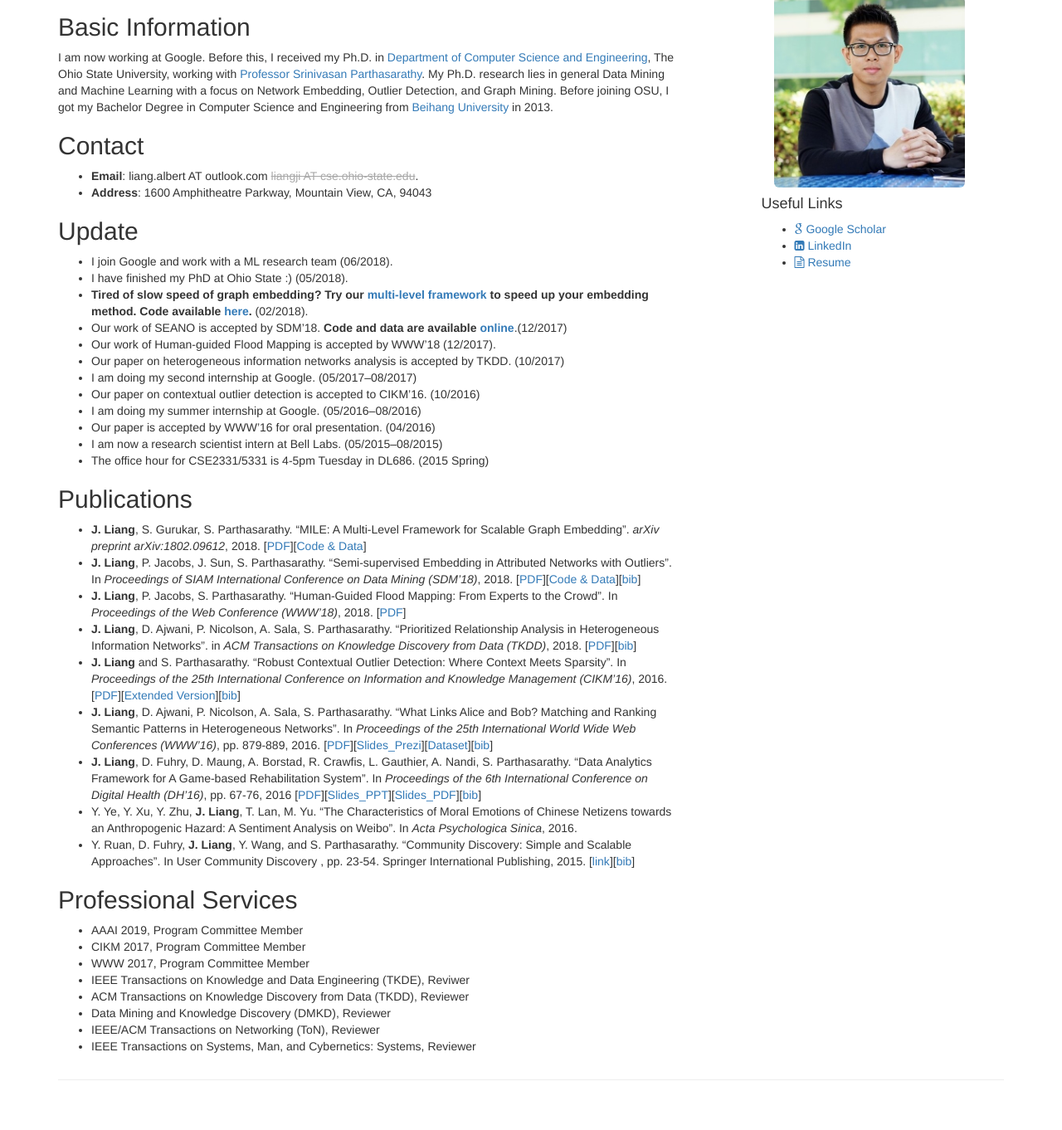
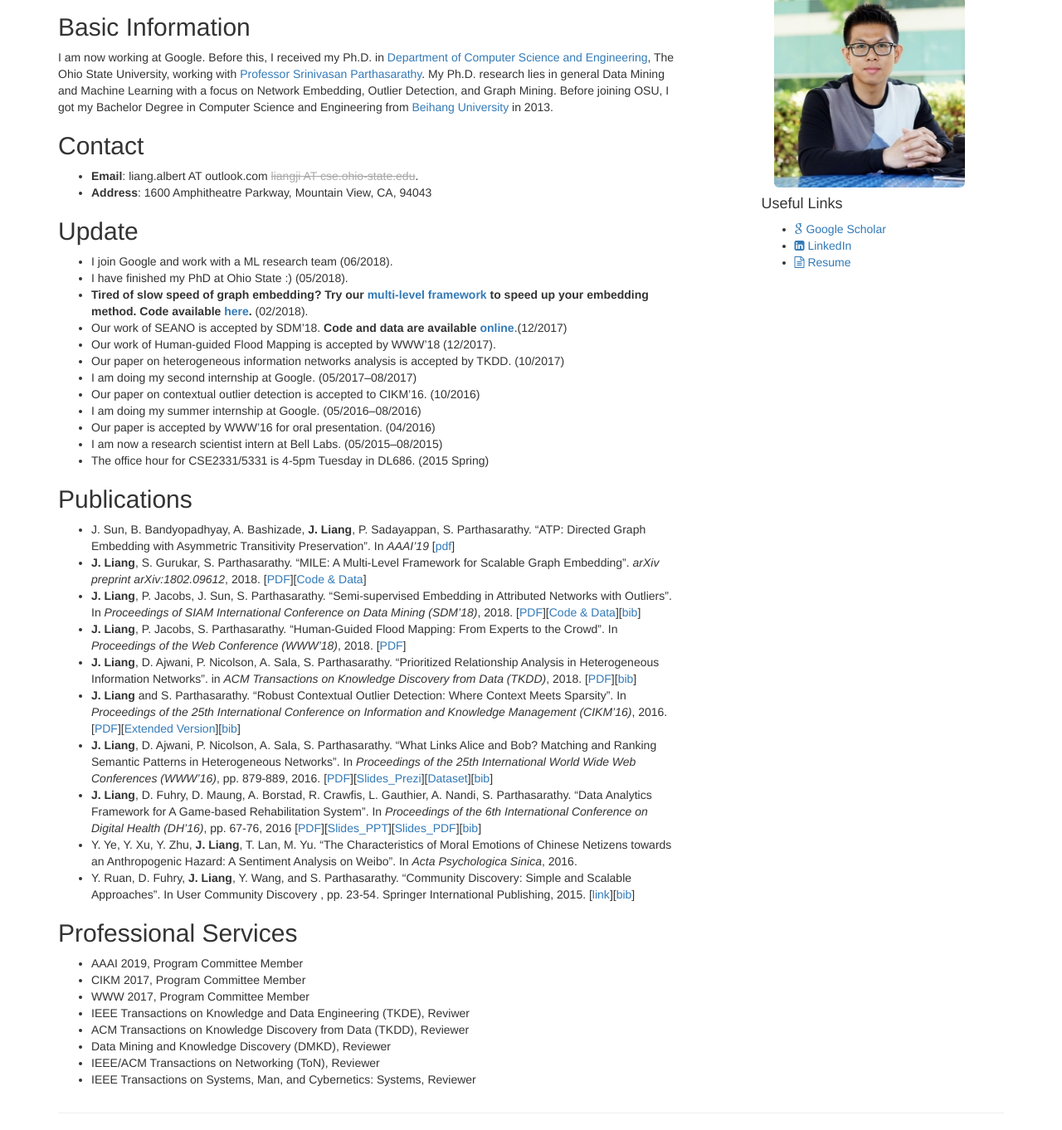
Before and after one commit to BuckeyeDM/BuckeyeDM.github.io, a Jekyll site: the page built from index.md, in a window 1280 px wide, cut to the strip 104-1466 px from the top of the page. Shown: the whole strip at 83% size. Built offline with Jekyll 4.4.1, drawn with Linux system fonts in a browser that asks for light colours; before the commit the page ends 1426 px from its top, so only the background shows below that.

Commit message:
update AAAI

```diff
--- a/index.md
+++ b/index.md
@@ -27,6 +27,7 @@ I am now working at Google. Before this, I received my Ph.D. in [Department of C
 * The office hour for CSE2331/5331 is 4-5pm Tuesday in DL686. (2015 Spring)
 
 ## Publications
+* J. Sun, B. Bandyopadhyay, A. Bashizade, **J. Liang**, P. Sadayappan, S. Parthasarathy. "ATP: Directed Graph Embedding with Asymmetric Transitivity Preservation". In *AAAI'19* \[[pdf](https://arxiv.org/pdf/1811.00839.pdf)\]
 * **J. Liang**, S. Gurukar, S. Parthasarathy. "MILE: A Multi-Level Framework for Scalable Graph Embedding". *arXiv preprint arXiv:1802.09612*, 2018. \[[PDF](https://arxiv.org/pdf/1802.09612.pdf)\]\[[Code & Data](./MILE)\]
 * **J. Liang**, P. Jacobs, J. Sun, S. Parthasarathy. "Semi-supervised Embedding in Attributed Networks with Outliers". In *Proceedings of SIAM International Conference on Data Mining (SDM'18)*, 2018. \[[PDF](https://arxiv.org/pdf/1703.08100.pdf)\]\[[Code & Data](/SEANO)\]\[[bib](publications/SDM18.txt)\]
 * **J. Liang**, P. Jacobs, S. Parthasarathy. "Human-Guided Flood Mapping: From Experts to the Crowd". In *Proceedings of the Web Conference (WWW'18)*, 2018. \[[PDF](./publications/CHUG_FM.pdf)\]
```
